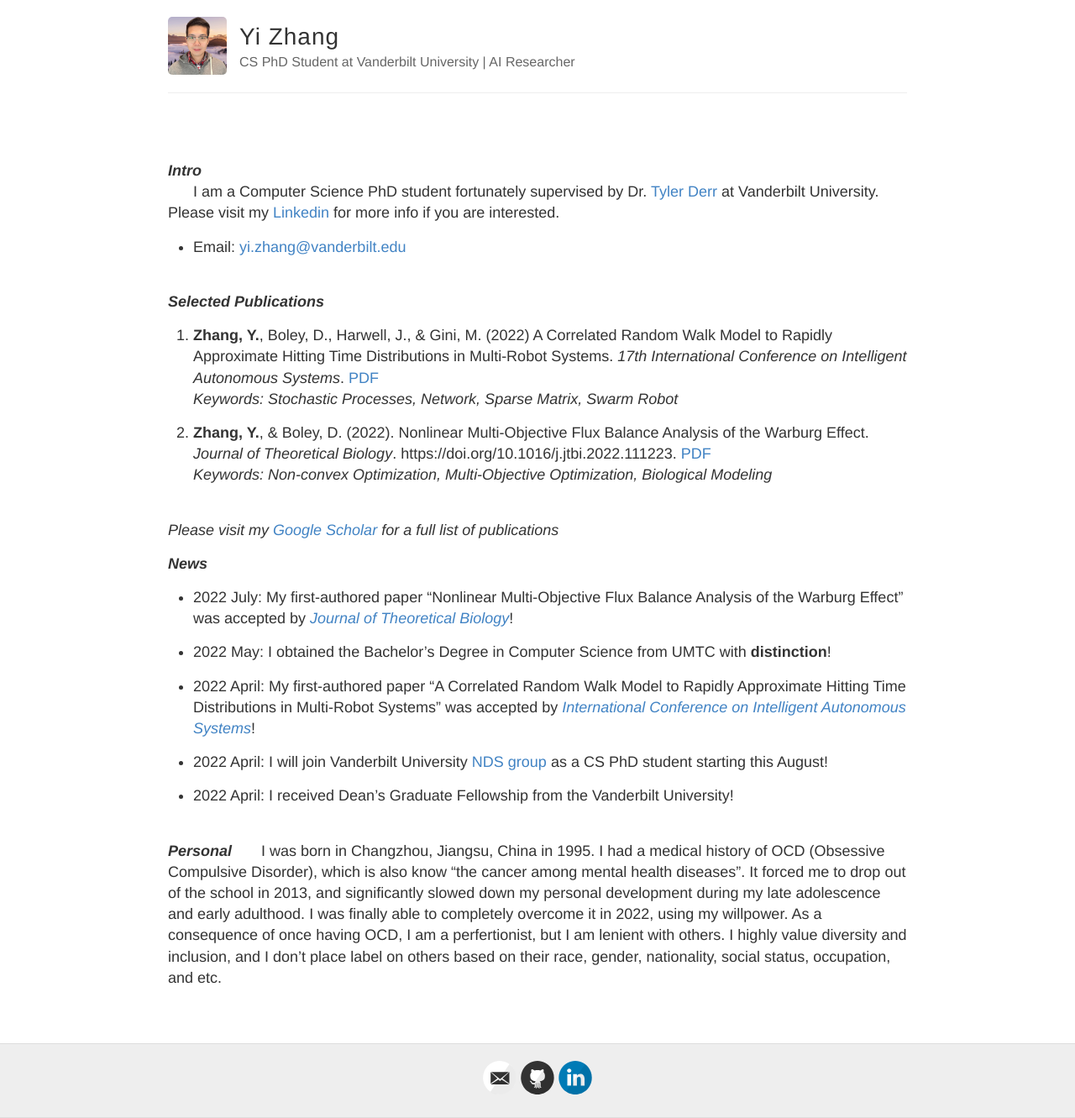
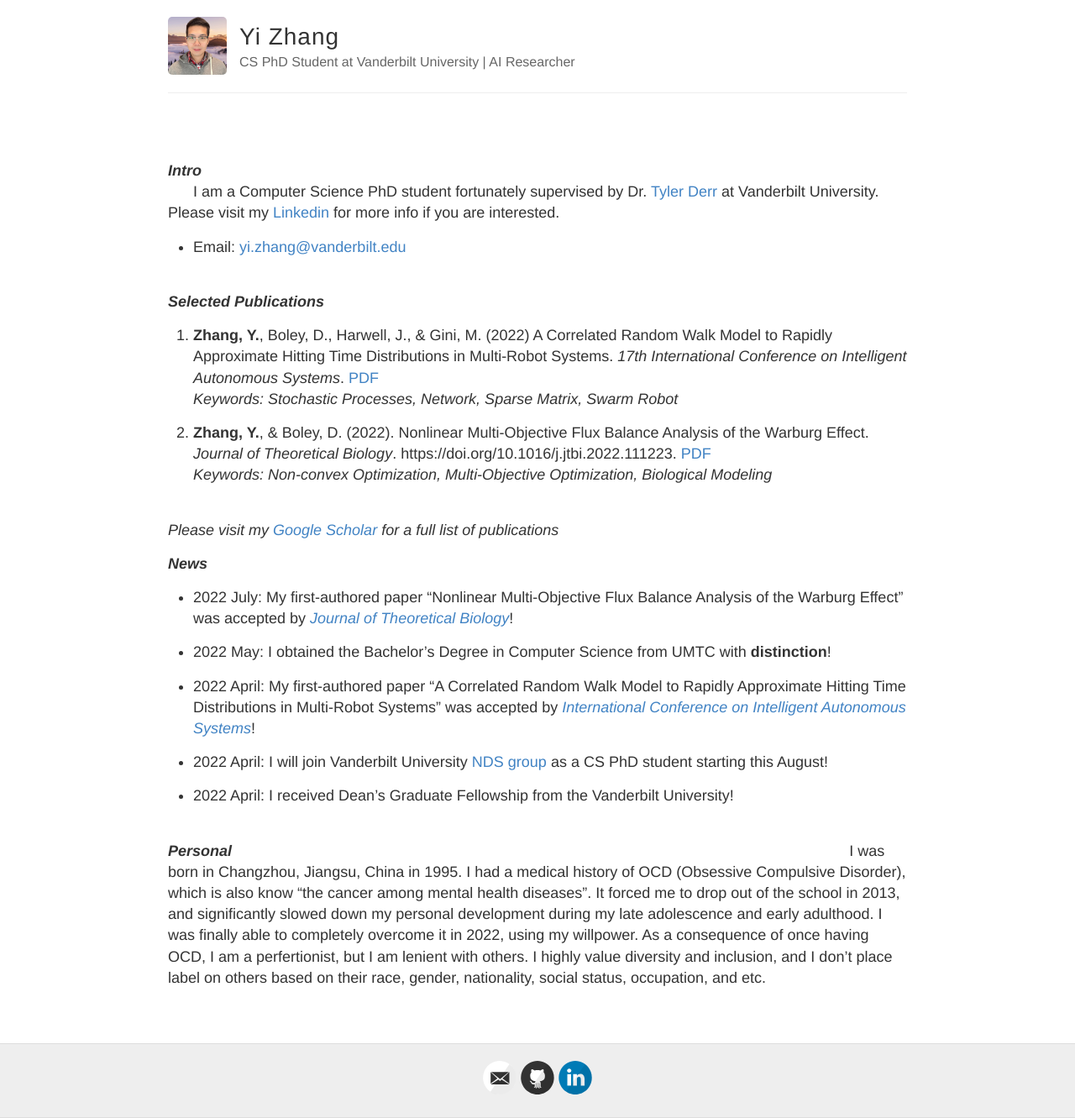
Before and after one commit to YiZhan2854/YiZhan2854.github.io, a Jekyll site: the page built from index.md, in a window 1280 px wide. Shown: the whole page at 84% size. Built offline with Jekyll 4.4.1, drawn with Linux system fonts in a browser that asks for light colours.

Commit message:
Update index.md

```diff
--- a/index.md
+++ b/index.md
@@ -32,4 +32,5 @@ published: ture
 &nbsp;&nbsp;&nbsp;&nbsp;&nbsp;&nbsp;&nbsp;&nbsp;&nbsp;&nbsp;&nbsp;&nbsp;&nbsp;&nbsp;&nbsp;&nbsp;&nbsp;&nbsp;&nbsp;&nbsp;&nbsp;&nbsp;&nbsp;&nbsp;&nbsp;&nbsp;&nbsp;&nbsp;&nbsp;&nbsp;&nbsp;&nbsp;&nbsp;&nbsp;&nbsp;&nbsp;&nbsp;&nbsp;&nbsp;&nbsp;&nbsp;&nbsp;&nbsp;&nbsp;&nbsp;&nbsp;&nbsp;&nbsp;&nbsp;&nbsp;&nbsp;&nbsp;&nbsp;&nbsp;&nbsp;&nbsp;&nbsp;&nbsp;&nbsp;&nbsp;&nbsp;&nbsp;&nbsp;&nbsp;&nbsp;&nbsp;&nbsp;&nbsp;&nbsp;&nbsp;&nbsp;&nbsp;&nbsp;&nbsp;&nbsp;&nbsp;&nbsp;&nbsp;&nbsp;&nbsp;&nbsp;&nbsp;&nbsp;&nbsp;&nbsp;&nbsp;&nbsp;&nbsp;&nbsp;&nbsp;&nbsp;&nbsp;&nbsp;&nbsp;&nbsp;&nbsp;&nbsp;&nbsp;&nbsp;&nbsp;&nbsp;&nbsp;&nbsp;&nbsp;&nbsp;&nbsp;&nbsp;&nbsp;&nbsp;&nbsp;&nbsp;&nbsp;&nbsp;&nbsp;&nbsp;&nbsp;&nbsp;&nbsp;&nbsp;&nbsp;&nbsp;&nbsp;&nbsp;&nbsp;&nbsp;&nbsp;&nbsp;&nbsp;&nbsp;&nbsp;&nbsp;&nbsp;&nbsp;&nbsp;&nbsp;&nbsp;&nbsp;&nbsp;&nbsp;
 
 ***Personal***
+&nbsp;&nbsp;&nbsp;&nbsp;&nbsp;&nbsp;&nbsp;&nbsp;&nbsp;&nbsp;&nbsp;&nbsp;&nbsp;&nbsp;&nbsp;&nbsp;&nbsp;&nbsp;&nbsp;&nbsp;&nbsp;&nbsp;&nbsp;&nbsp;&nbsp;&nbsp;&nbsp;&nbsp;&nbsp;&nbsp;&nbsp;&nbsp;&nbsp;&nbsp;&nbsp;&nbsp;&nbsp;&nbsp;&nbsp;&nbsp;&nbsp;&nbsp;&nbsp;&nbsp;&nbsp;&nbsp;&nbsp;&nbsp;&nbsp;&nbsp;&nbsp;&nbsp;&nbsp;&nbsp;&nbsp;&nbsp;&nbsp;&nbsp;&nbsp;&nbsp;&nbsp;&nbsp;&nbsp;&nbsp;&nbsp;&nbsp;&nbsp;&nbsp;&nbsp;&nbsp;&nbsp;&nbsp;&nbsp;&nbsp;&nbsp;&nbsp;&nbsp;&nbsp;&nbsp;&nbsp;&nbsp;&nbsp;&nbsp;&nbsp;&nbsp;&nbsp;&nbsp;&nbsp;&nbsp;&nbsp;&nbsp;&nbsp;&nbsp;&nbsp;&nbsp;&nbsp;&nbsp;&nbsp;&nbsp;&nbsp;&nbsp;&nbsp;&nbsp;&nbsp;&nbsp;&nbsp;&nbsp;&nbsp;&nbsp;&nbsp;&nbsp;&nbsp;&nbsp;&nbsp;&nbsp;&nbsp;&nbsp;&nbsp;&nbsp;&nbsp;&nbsp;&nbsp;&nbsp;&nbsp;&nbsp;&nbsp;&nbsp;&nbsp;&nbsp;&nbsp;&nbsp;&nbsp;&nbsp;&nbsp;&nbsp;&nbsp;&nbsp;&nbsp;&nbsp;
 &nbsp;&nbsp;&nbsp;&nbsp;&nbsp;&nbsp;I was born in Changzhou, Jiangsu, China in 1995. I had a medical history of OCD (Obsessive Compulsive Disorder), which is also know "the cancer among mental health diseases". It forced me to drop out of the school in 2013, and significantly slowed down my personal development during my late adolescence and early adulthood. I was finally able to completely overcome it in 2022, using my willpower. As a consequence of once having OCD, I am a perfertionist, but I am lenient with others. I highly value diversity and inclusion, and I don't place label on others based on their race, gender, nationality, social status, occupation, and etc.
```
